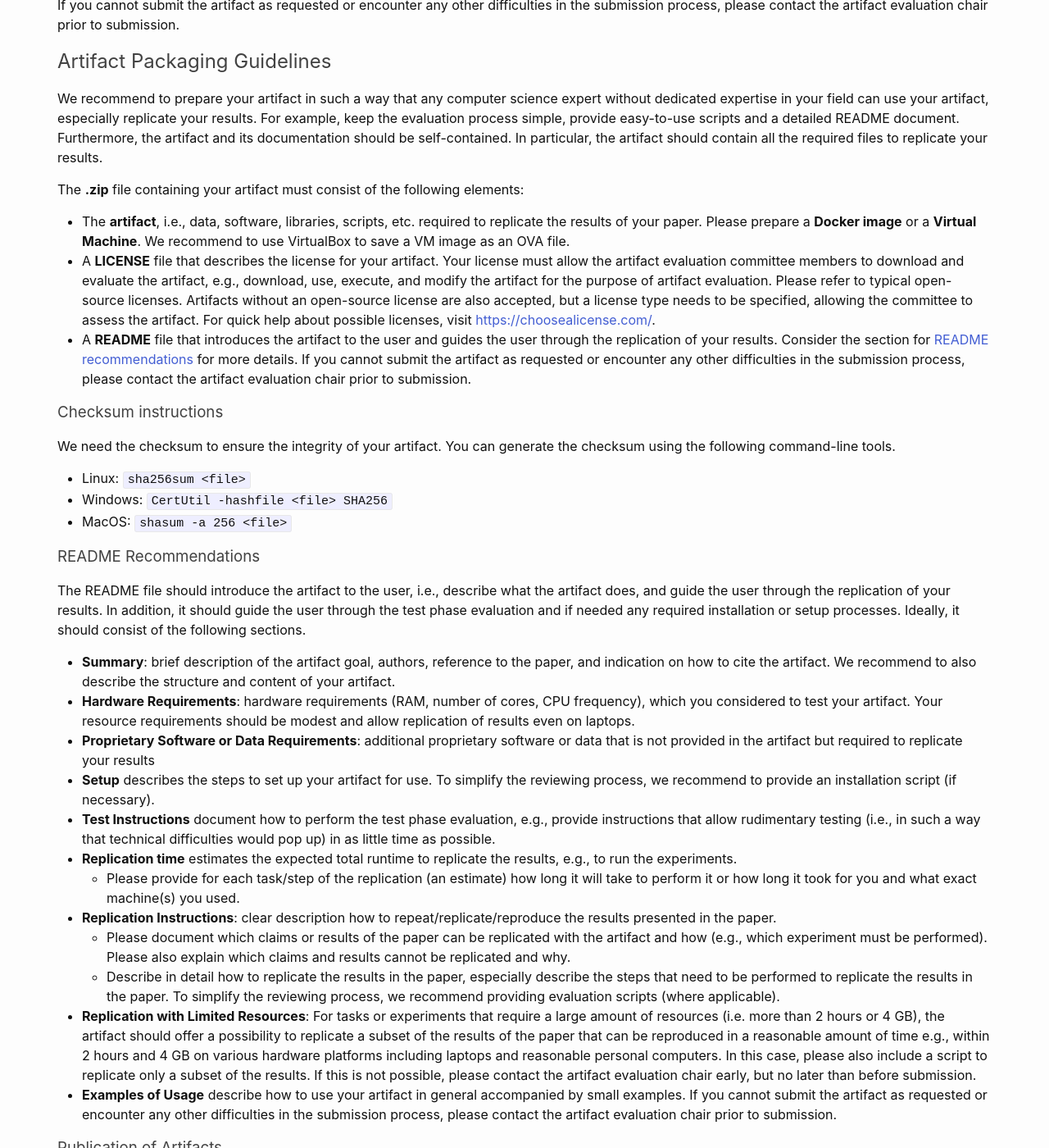
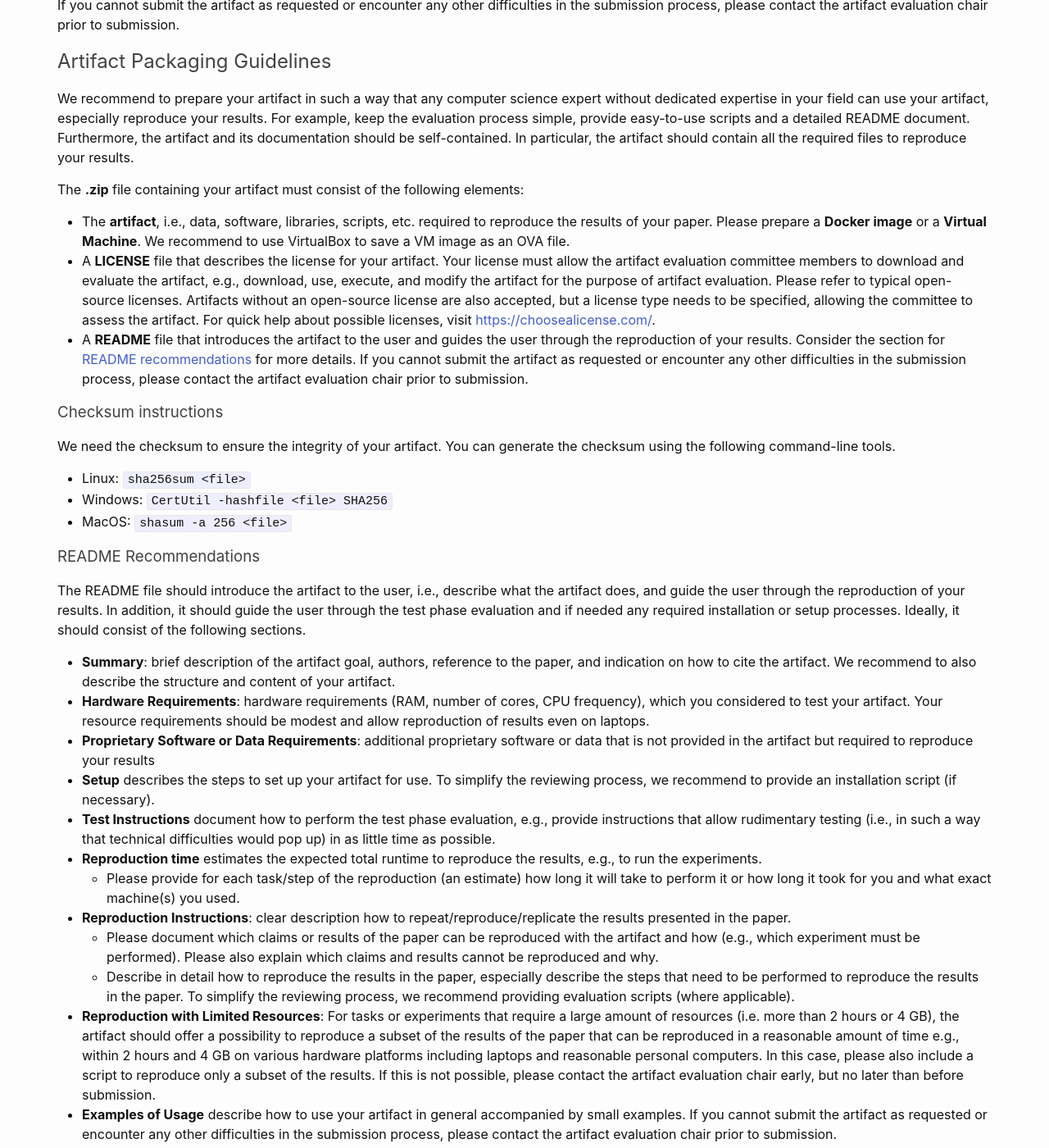
Before and after one commit to sefm-conference/2024, a Jekyll site: the page built from _pages/artifacts.md, in a window 1280 px wide and 1400 px high, scrolled down 2071 px. Shown: the whole window at 82% size. Built offline with Jekyll 4.4.1, drawn with Linux system fonts in a browser that asks for light colours; comment, search, counter and statistics services are not loaded; some of the changed text lies outside the part shown.

Commit message:
Update artifacts.md
change replicate to reproduce to follow badging policy

```diff
--- a/_pages/artifacts.md
+++ b/_pages/artifacts.md
@@ -8,7 +8,7 @@ order: 6
 <!--# Call for Artifacts-->
 Claims and (experimental) results described in a paper often originate from artifacts not present in the paper. Reproducibility of (experimental) results is crucial to foster an atmosphere of open, reusable, and trustworthy research. Furthermore, good artifacts enable future researchers to effectively build on and compare with previous work.
 
-Similar to last year, SEFM includes artifact evaluation, which is performed by a separate artifact evaluation committee (AEC). Artifact evaluation is **mandatory for tool papers** and **optional for regular papers**. The goals of artifact evaluation are to encourage authors to provide artifacts for replication and future use as well as to reward authors who create good artifacts.
+Similar to last year, SEFM includes artifact evaluation, which is performed by a separate artifact evaluation committee (AEC). Artifact evaluation is **mandatory for tool papers** and **optional for regular papers**. The goals of artifact evaluation are to encourage authors to provide artifacts for reproduction and future use as well as to reward authors who create good artifacts.
 
 Artifacts of interest include (but are not limited to):
 -	Software, Tools, or Frameworks
@@ -56,12 +56,12 @@ The abstract ~~and the .pdf file of your paper~~ must be submitted via [EasyChai
 If you cannot submit the artifact as requested or encounter any other difficulties in the submission process, please contact the artifact evaluation chair prior to submission.
 
 ## Artifact Packaging Guidelines
-We recommend to prepare your artifact in such a way that any computer science expert without dedicated expertise in your field can use your artifact, especially replicate your results. For example, keep the evaluation process simple, provide easy-to-use scripts and a detailed README document. Furthermore, the artifact and its documentation should be self-contained. In particular, the artifact should contain all the required files to replicate your results.
+We recommend to prepare your artifact in such a way that any computer science expert without dedicated expertise in your field can use your artifact, especially reproduce your results. For example, keep the evaluation process simple, provide easy-to-use scripts and a detailed README document. Furthermore, the artifact and its documentation should be self-contained. In particular, the artifact should contain all the required files to reproduce your results.
 
 The **.zip** file containing your artifact must consist of the following elements:
-* The **artifact**, i.e., data, software, libraries, scripts, etc. required to replicate the results of your paper. Please prepare a **Docker image** or a **Virtual Machine**. We recommend to use VirtualBox to save a VM image as an OVA file.
+* The **artifact**, i.e., data, software, libraries, scripts, etc. required to reproduce the results of your paper. Please prepare a **Docker image** or a **Virtual Machine**. We recommend to use VirtualBox to save a VM image as an OVA file.
 * A **LICENSE** file that describes the license for your artifact. Your license must allow the artifact evaluation committee members to download and evaluate the artifact, e.g., download, use, execute, and modify the artifact for the purpose of artifact evaluation. Please refer to typical open-source licenses. Artifacts without an open-source license are also accepted, but a license type needs to be specified, allowing the committee to assess the artifact. For quick help about possible licenses, visit [https://choosealicense.com/](https://choosealicense.com/).
-* A **README** file that introduces the artifact to the user and guides the user through the replication of your results. Consider the section for [README recommendations](#readme-recommendations) for more details.
+* A **README** file that introduces the artifact to the user and guides the user through the reproduction of your results. Consider the section for [README recommendations](#readme-recommendations) for more details.
 If you cannot submit the artifact as requested or encounter any other difficulties in the submission process, please contact the artifact evaluation chair prior to submission.
 
 ### Checksum instructions
@@ -72,18 +72,18 @@ We need the checksum to ensure the integrity of your artifact. You can generate
 - MacOS: `shasum -a 256 <file>`
 
 ### README Recommendations
-The README file should introduce the artifact to the user, i.e., describe what the artifact does, and guide the user through the replication of your results. In addition, it should guide the user through the test phase evaluation and if needed any required installation or setup processes. Ideally, it should consist of the following sections.
+The README file should introduce the artifact to the user, i.e., describe what the artifact does, and guide the user through the reproduction of your results. In addition, it should guide the user through the test phase evaluation and if needed any required installation or setup processes. Ideally, it should consist of the following sections.
 * **Summary**: brief description of the artifact goal, authors, reference to the paper, and indication on how to cite the artifact. We recommend to also describe the structure and content of your artifact.
-* **Hardware Requirements**: hardware requirements (RAM, number of cores, CPU frequency), which you considered to test your artifact. Your resource requirements should be modest and allow replication of results even on laptops.
-* **Proprietary Software or Data Requirements**: additional proprietary software or data that is not provided in the artifact but required to replicate your results
+* **Hardware Requirements**: hardware requirements (RAM, number of cores, CPU frequency), which you considered to test your artifact. Your resource requirements should be modest and allow reproduction of results even on laptops.
+* **Proprietary Software or Data Requirements**: additional proprietary software or data that is not provided in the artifact but required to reproduce your results
 * **Setup** describes the steps to set up your artifact for use. To simplify the reviewing process, we recommend to provide an installation script (if necessary).
 * **Test Instructions** document how to perform the test phase evaluation, e.g., provide instructions that allow rudimentary testing (i.e., in such a way that technical difficulties would pop up) in as little time as possible.
-* **Replication time** estimates the expected total runtime to replicate the results, e.g., to run the experiments.
-    * Please provide for each task/step of the replication (an estimate) how long it will take to perform it or how long it took for you and what exact machine(s) you used.
-* **Replication Instructions**: clear description how to repeat/replicate/reproduce the results presented in the paper.
-    * Please document which claims or results of the paper can be replicated with the artifact and how (e.g., which experiment must be performed). Please also explain which claims and results cannot be replicated and why.
-    * Describe in detail how to replicate the results in the paper, especially describe the steps that need to be performed to replicate the results in the paper. To simplify the reviewing process, we recommend providing evaluation scripts (where applicable).
-* **Replication with Limited Resources**: For tasks or experiments that require a large amount of resources (i.e. more than 2 hours or 4 GB), the artifact should offer a possibility to replicate a subset of the results of the paper that can be reproduced in a reasonable amount of time e.g., within 2 hours and 4 GB on various hardware platforms including laptops and reasonable personal computers. In this case, please also include a script to replicate only a subset of the results. If this is not possible, please contact the artifact evaluation chair early, but no later than before submission.
+* **Reproduction time** estimates the expected total runtime to reproduce the results, e.g., to run the experiments.
+    * Please provide for each task/step of the reproduction (an estimate) how long it will take to perform it or how long it took for you and what exact machine(s) you used.
+* **Reproduction Instructions**: clear description how to repeat/reproduce/replicate the results presented in the paper.
+    * Please document which claims or results of the paper can be reproduced with the artifact and how (e.g., which experiment must be performed). Please also explain which claims and results cannot be reproduced and why.
+    * Describe in detail how to reproduce the results in the paper, especially describe the steps that need to be performed to reproduce the results in the paper. To simplify the reviewing process, we recommend providing evaluation scripts (where applicable).
+* **Reproduction with Limited Resources**: For tasks or experiments that require a large amount of resources (i.e. more than 2 hours or 4 GB), the artifact should offer a possibility to reproduce a subset of the results of the paper that can be reproduced in a reasonable amount of time e.g., within 2 hours and 4 GB on various hardware platforms including laptops and reasonable personal computers. In this case, please also include a script to reproduce only a subset of the results. If this is not possible, please contact the artifact evaluation chair early, but no later than before submission.
 * **Examples of Usage** describe how to use your artifact in general accompanied by small examples.
 If you cannot submit the artifact as requested or encounter any other difficulties in the submission process, please contact the artifact evaluation chair prior to submission.
 
```
Also changed, not shown: other parts of _pages/artifacts.md (+2 -2 lines).
